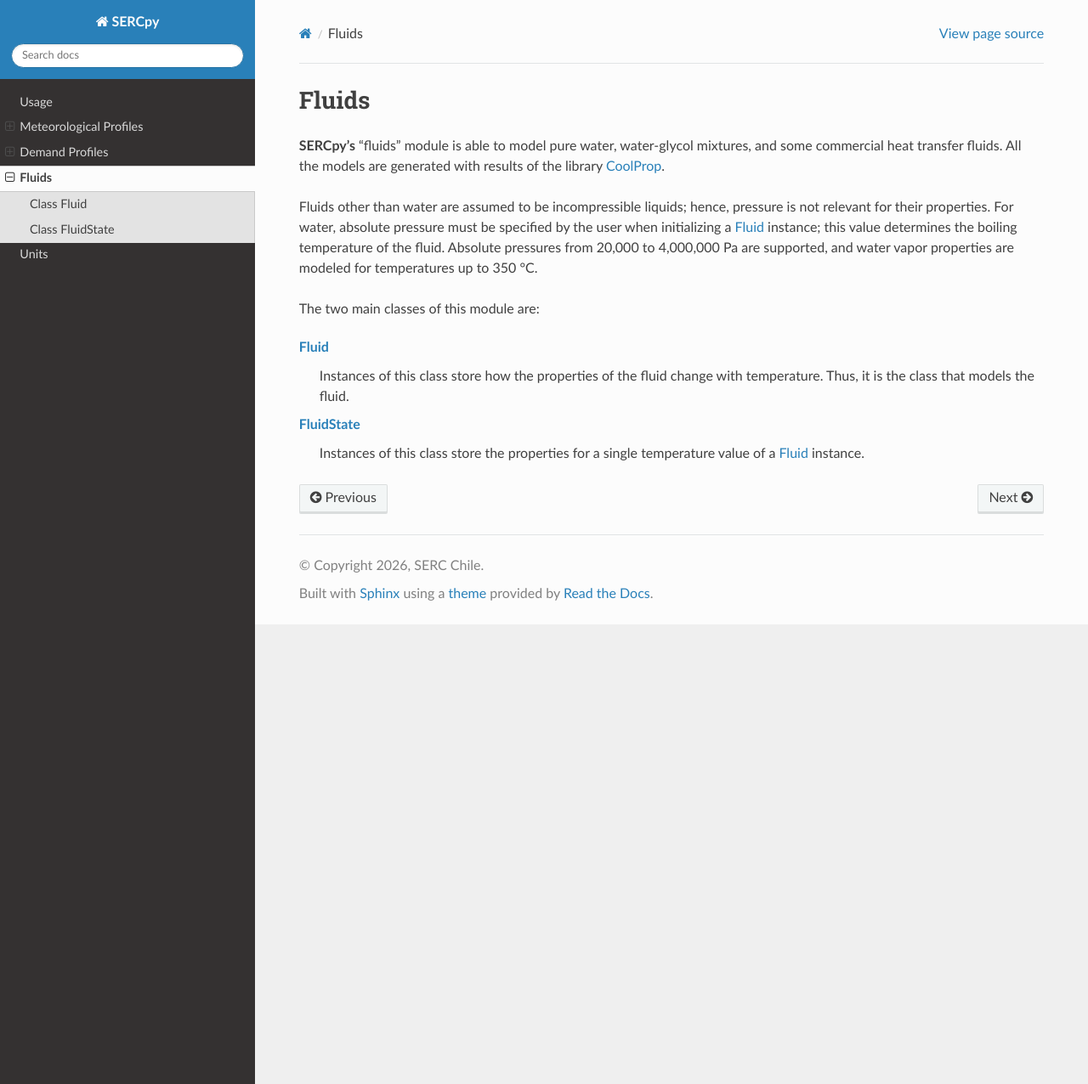
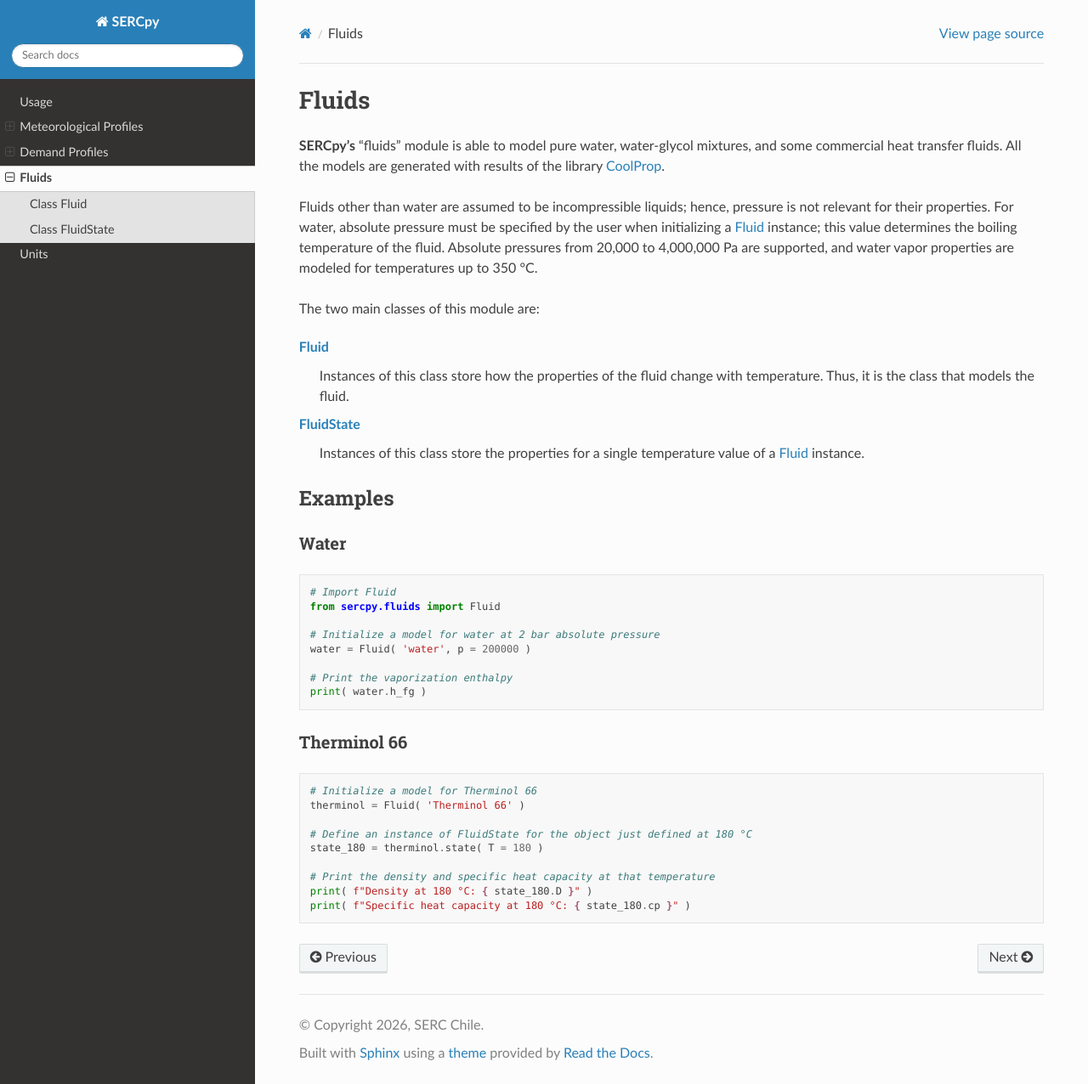
Before and after one commit to serc-chile/SERCpy, a Sphinx documentation site: the page built from docs/source/fluids/fluids.rst, in a window 1280 px wide and 1276 px high. Shown: the whole window at 85% size. Built offline with Sphinx 7.4.7 and the Read the Docs theme 3.1.0, drawn with Linux system fonts in a browser that asks for light colours; pages that are not in the unit, such as notebooks, are missing from menus.

Commit message:
Update fluids.rst

```diff
--- a/docs/source/fluids/fluids.rst
+++ b/docs/source/fluids/fluids.rst
@@ -18,3 +18,35 @@ The two main classes of this module are:
 
   fluid_class
   fluidstate_class
+
+Examples
+--------
+
+Water
+~~~~~
+
+.. code-block:: python
+
+    # Import Fluid
+    from sercpy.fluids import Fluid
+
+    # Initialize a model for water at 2 bar absolute pressure
+    water = Fluid( 'water', p = 200000 )
+
+    # Print the vaporization enthalpy
+    print( water.h_fg )
+
+Therminol 66
+~~~~~~~~~~~~
+
+.. code-block:: python
+
+    # Initialize a model for Therminol 66
+    therminol = Fluid( 'Therminol 66' )
+
+    # Define an instance of FluidState for the object just defined at 180 °C
+    state_180 = therminol.state( T = 180 )
+
+    # Print the density and specific heat capacity at that temperature
+    print( f"Density at 180 °C: { state_180.D }" )
+    print( f"Specific heat capacity at 180 °C: { state_180.cp }" )
```
